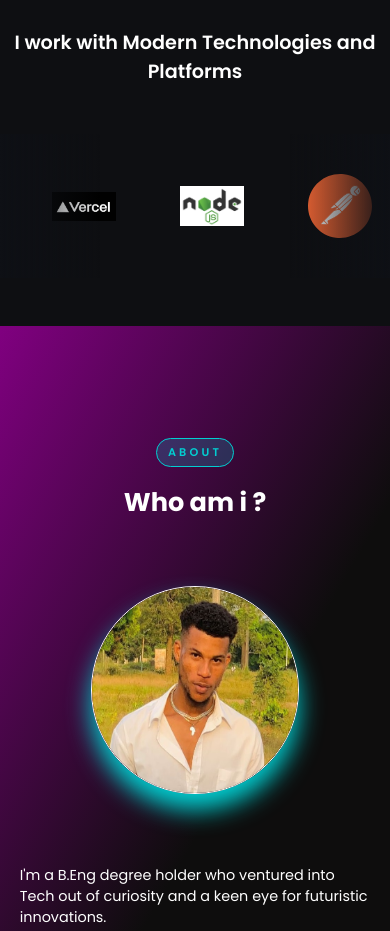
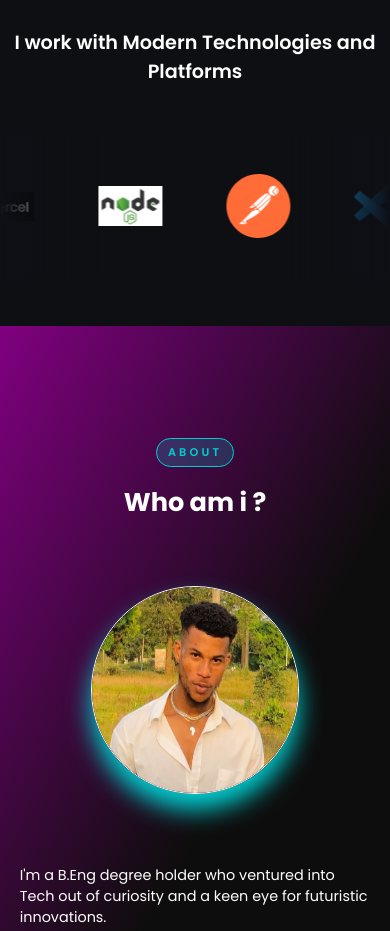
Before and after one commit to Dopetwist/Portfolio-site, a React (Vite) app: page / in a window 390 px wide. Shown: the part 920-1851 px from the top of the page. Built offline with nearby package versions, Linux system fonts and the light colour scheme.

Commit message:
Fix tech stack slider issue

```diff
--- a/src/slider.css
+++ b/src/slider.css
@@ -134,10 +134,6 @@ html.light-mode {
     .tech-slide img {
         max-width: 5.5rem;
     }
-
-    .slide-track {
-        width: calc(120px * 12);
-    }
 }
 
 @media (max-width: 480px) {
@@ -154,7 +150,11 @@ html.light-mode {
         font-size: 1.2rem;
     }
 
-    .slide-track {
-        width: calc(100px * 12);
+    .slider::before {
+        background: linear-gradient(to right, transparent);
+    }
+
+    .slider::after {
+        background: linear-gradient(to left, transparent);
     }
 }
```
